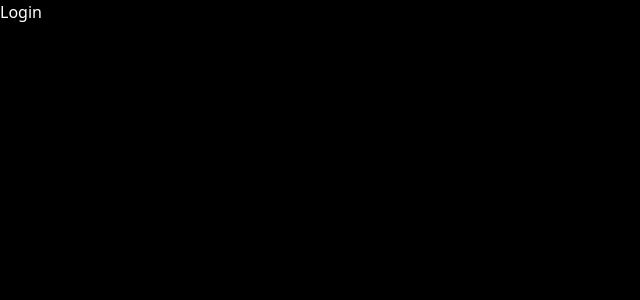
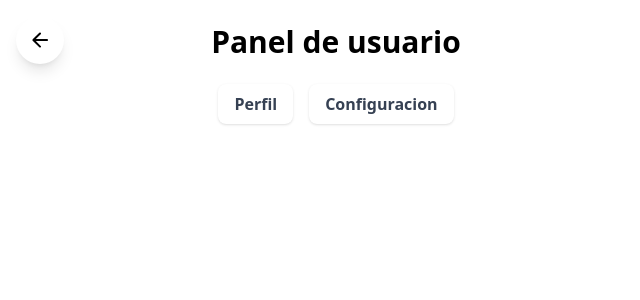
Before and after one commit to Lehuan07/react19-fullstack-supabase, a React (Vite) app in the folder fabricaReact/REACT-19/react19-padre/0-teoria/: page /rutasanidadas in a window 1280 px wide. Shown: the top 300 px of the page, without its empty margins (0-640 px from the left). Built offline with nearby package versions, Linux system fonts and the light colour scheme.

Commit message:
Rytas anidadas

```diff
--- a/fabricaReact/REACT-19/react19-padre/0-teoria/src/components/CardList.jsx
+++ b/fabricaReact/REACT-19/react19-padre/0-teoria/src/components/CardList.jsx
@@ -10,6 +10,10 @@ export const CardList = () =>{
         {
         title: "imagenes",
         to:"/imagenes"
+        },
+        {
+        title: "rutas anidadas",
+        to:"/rutasanidadas"
         },
     ]
     return(
--- a/fabricaReact/REACT-19/react19-padre/0-teoria/src/components/ui/buttons/BtnVolver.jsx
+++ b/fabricaReact/REACT-19/react19-padre/0-teoria/src/components/ui/buttons/BtnVolver.jsx
@@ -4,7 +4,7 @@ import { useNavigate } from "react-router-dom"
 export const BtnVolver = () =>{
     const navigate = useNavigate();
     return(
-        <button onClick={()=>navigate(-1)} className="absolute top-4 left-4 bg-white text-black cursor-pointer hover:bg-[#ededed] p-3 rounded-full shadow-lg">
+        <button onClick={()=>navigate("/")} className="absolute top-4 left-4 bg-white text-black cursor-pointer hover:bg-[#ededed] p-3 rounded-full shadow-lg">
             <Icon icon="material-symbols:arrow-back-rounded" width="24" height="24" />
         </button>
     )
--- a/fabricaReact/REACT-19/react19-padre/0-teoria/src/pages/ConfiguracionPage.jsx
+++ b/fabricaReact/REACT-19/react19-padre/0-teoria/src/pages/ConfiguracionPage.jsx
@@ -1,5 +1,5 @@
 export const ConfiguracionPage = () =>{
     return(
-        <div className="text-white bg-black h-screen">Login</div>
+        <div className="text-white bg-black h-screen">Configuracion Page</div>
     )
 }
--- a/fabricaReact/REACT-19/react19-padre/0-teoria/src/pages/PerfilPage.jsx
+++ b/fabricaReact/REACT-19/react19-padre/0-teoria/src/pages/PerfilPage.jsx
@@ -1,5 +1,5 @@
 export const PerfilPage = () =>{
     return(
-        <div className="text-white bg-black h-screen">Login</div>
+        <div className="text-white bg-black h-screen">PerfilPage</div>
     )
 }
--- a/fabricaReact/REACT-19/react19-padre/0-teoria/src/pages/RutasAnidadasPage.jsx
+++ b/fabricaReact/REACT-19/react19-padre/0-teoria/src/pages/RutasAnidadasPage.jsx
@@ -1,5 +1,30 @@
+import { NavLink, Outlet } from "react-router-dom"
+import { BtnVolver } from "../components/ui/buttons/BtnVolver"
+
+
 export const RutasAnidadasPage = () =>{
     return(
-        <div className="text-white bg-black h-screen">Login</div>
+        <div className="p-6 max-w-2xl xm-autp space-y-6">
+            <BtnVolver/>
+            <h2 className="text-3xl font-bold text-center">Panel de usuario</h2>
+            <nav className="flex gap-4 justify-center">
+                <NavLink className={({isActive})=> isActive?
+                "px-4 py-2 rounded-lg bg-black text-white font-semibold shadow"
+                :
+                "px-4 py-2 rounded-lg bg-white text-gray-700 font-semibold shadow hover:bg-indigo-100"} to={"perfil"}>
+                    Perfil
+                </NavLink>
+                <NavLink to={"Configuracion"} className={({isActive})=> isActive?
+                "px-4 py-2 rounded-lg bg-black text-white font-semibold shadow"
+                :
+                "px-4 py-2 rounded-lg bg-white text-gray-700 font-semibold shadow hover:bg-indigo-100"}>
+                    Configuracion
+                </NavLink>
+            </nav>
+
+            <section className="">
+                <Outlet></Outlet>
+            </section>
+        </div>
     )
 }
--- a/fabricaReact/REACT-19/react19-padre/0-teoria/src/routers/router.jsx
+++ b/fabricaReact/REACT-19/react19-padre/0-teoria/src/routers/router.jsx
@@ -16,9 +16,10 @@ export const MyRouters = () => (
         <Route path="/UseEfectsPage" element={<UseEfectsPage/>}></Route>
         <Route path="/imagenes" element={<ImagenesPage/>}/>
         <Route path="*" element={<Page404/>}></Route>
-        <Route path="/rutasanidadas" element={<RutasAnidadasPage/>} />
-        <Route path="perfil" element={<PerfilPage/>} />
-        <Route path="Configuracion" element={<ConfiguracionPage/>}>
+         {/* ✅ rutas anidadas */}
+        <Route path="/rutasanidadas" element={<RutasAnidadasPage />}>
+        <Route path="perfil" element={<PerfilPage />} />
+        <Route path="configuracion" element={<ConfiguracionPage />} />
         </Route>
         </Routes>
     </BrowserRouter>
```
